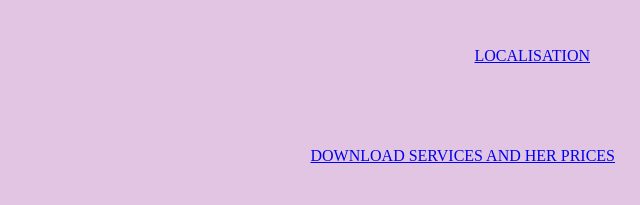
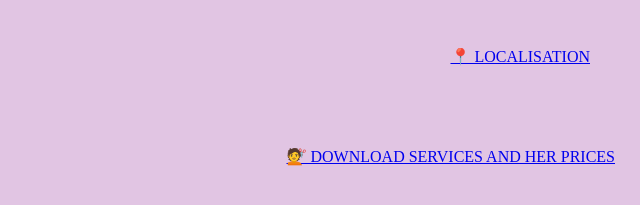
Before and after one commit to ad2mcr7goat/sallon, a plain HTML site: page index.html in a window 1280 px wide. Shown: the part 353-558 px from the top of the page, 640-1280 px from the left. Drawn offline with Linux system fonts and the light colour scheme.

Commit message:
Update index.html

```diff
--- a/index.html
+++ b/index.html
@@ -16,12 +16,12 @@
 
     <a href="https://maps.app.goo.gl/W2PsW5jBtmXiF1Rr6"
     style="position: absolute; right: 50px; top: 400px;">
-    LOCALISATION
+    📍 LOCALISATION
     </a>
 
     <a href="https://github.com/ad2mcr7goat/sallon/releases/download/v.01/prices.jpeg"
     style="position: absolute; right: 25px; top: 500px;">
-    DOWNLOAD SERVICES AND HER PRICES
+    💇 DOWNLOAD SERVICES AND HER PRICES
     </a>
 
     <video width="300" controls
```
